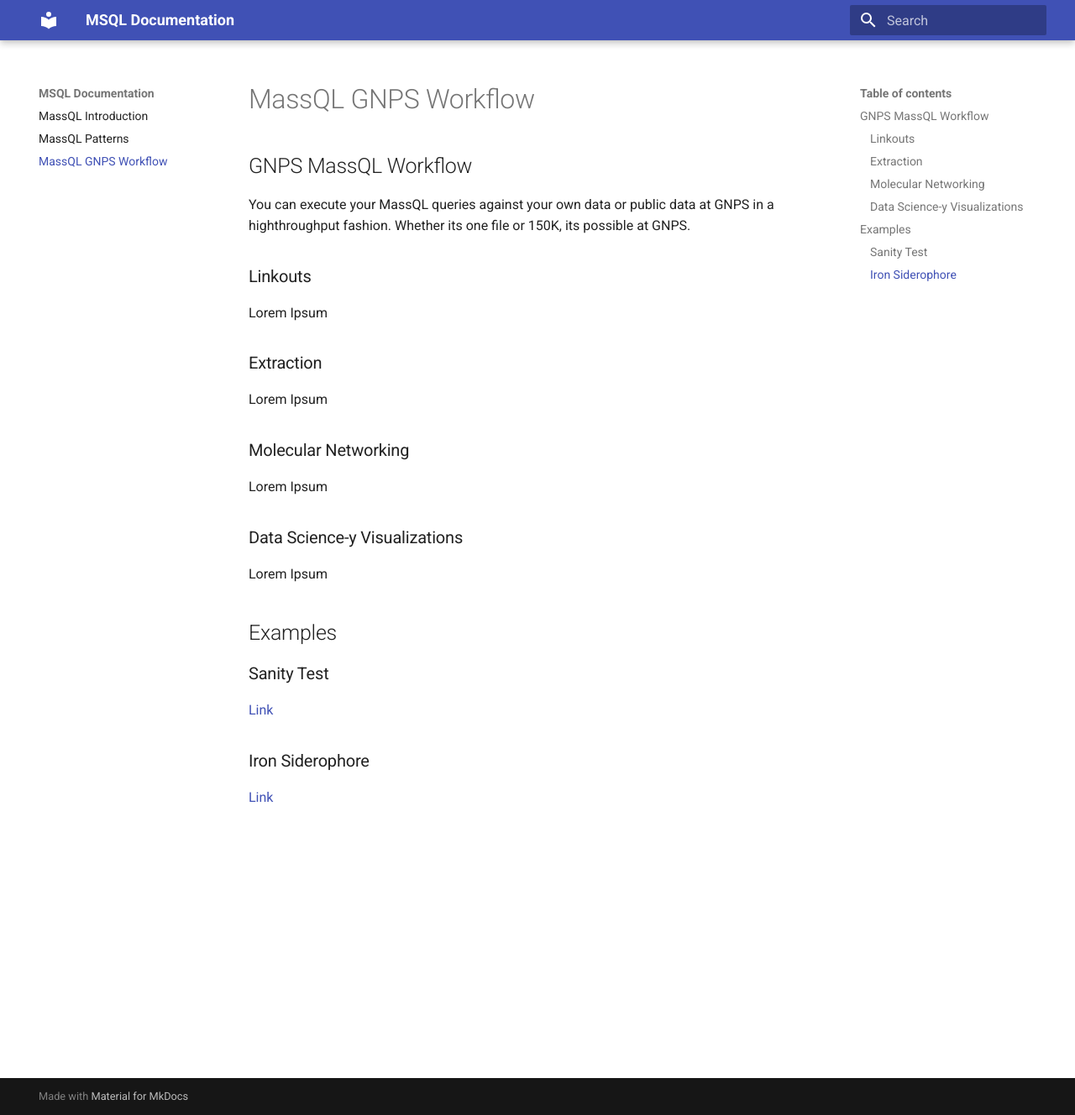
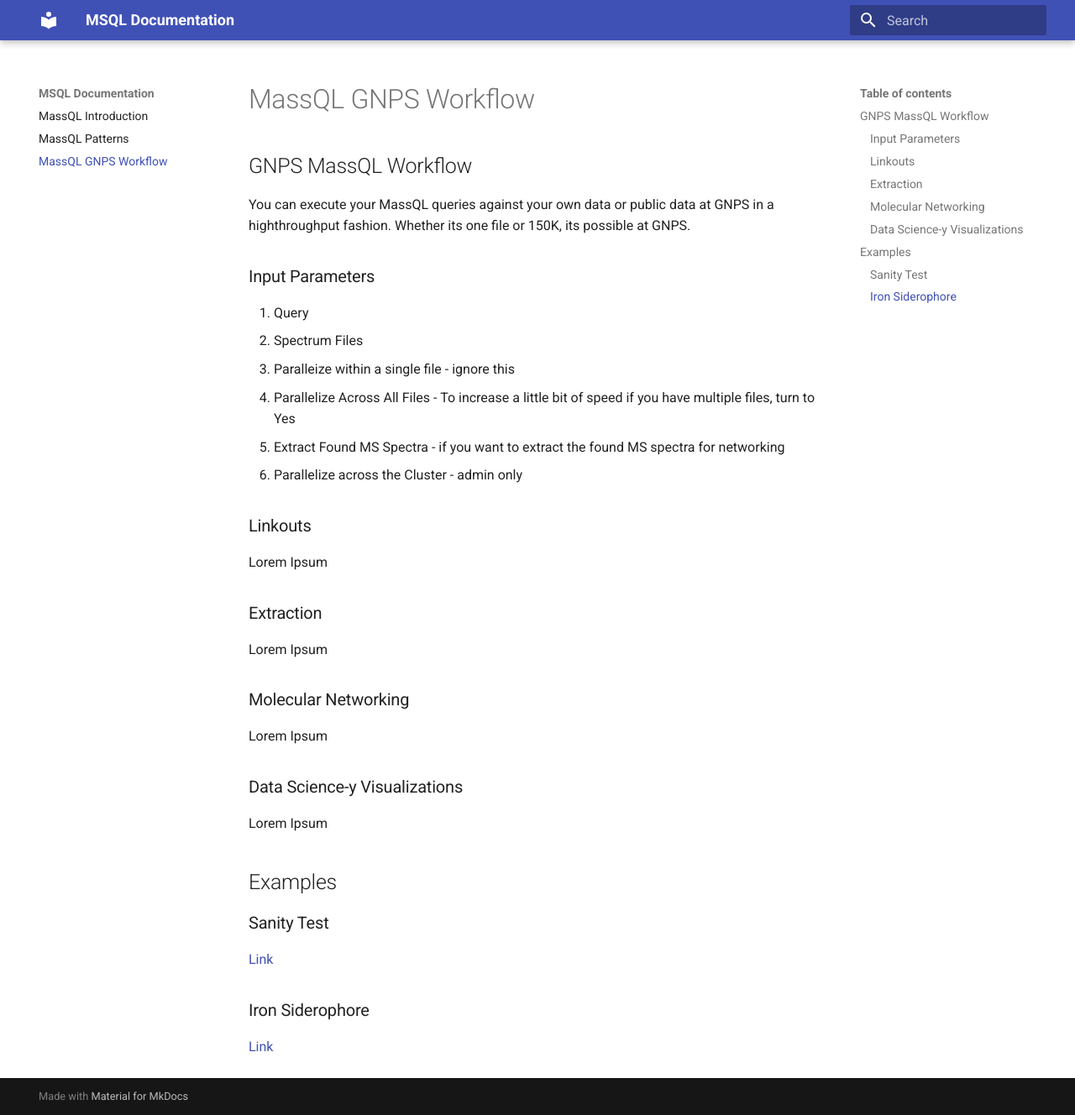
Before and after one commit to mwang87/MassQueryLanguage_Documentation, an MkDocs documentation site: the page built from docs/gnps.md, in a window 1280 px wide and 1328 px high. Shown: the whole window at 84% size. Built offline with MkDocs 1.6.1 and Material for MkDocs 9.7.7, drawn with Linux system fonts in a browser that asks for light colours.

Commit message:
updating

```diff
--- a/docs/gnps.md
+++ b/docs/gnps.md
@@ -2,6 +2,15 @@
 
 You can execute your MassQL queries against your own data or public data at GNPS in a highthroughput fashion. Whether its one file or 150K, its possible at GNPS.
 
+
+### Input Parameters
+
+1. Query
+1. Spectrum Files
+1. Paralleize within a single file - ignore this
+1. Parallelize Across All Files - To increase a little bit of speed if you have multiple files, turn to Yes
+1. Extract Found MS Spectra - if you want to extract the found MS spectra for networking
+1. Parallelize across the Cluster - admin only
 
 ### Linkouts
 
```
